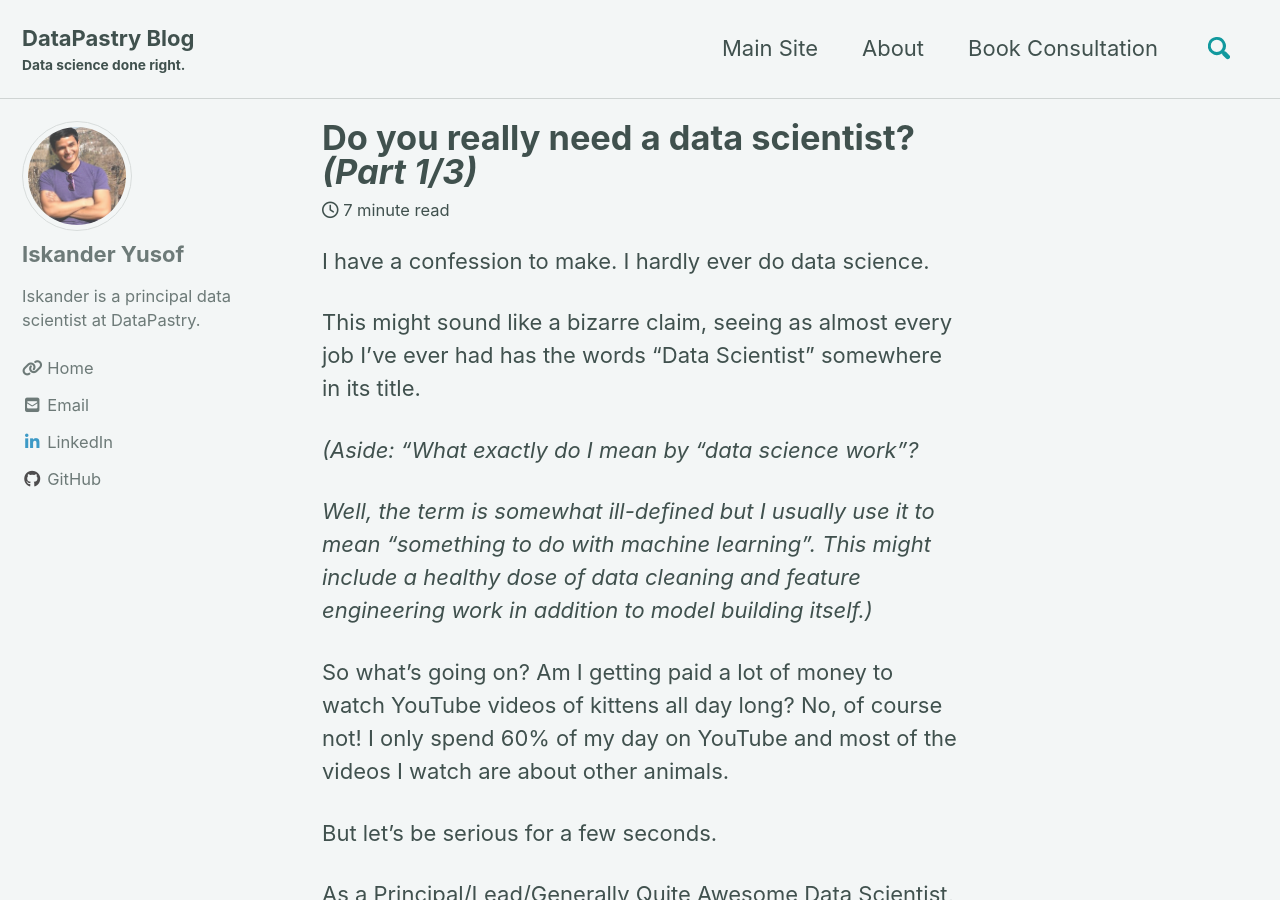
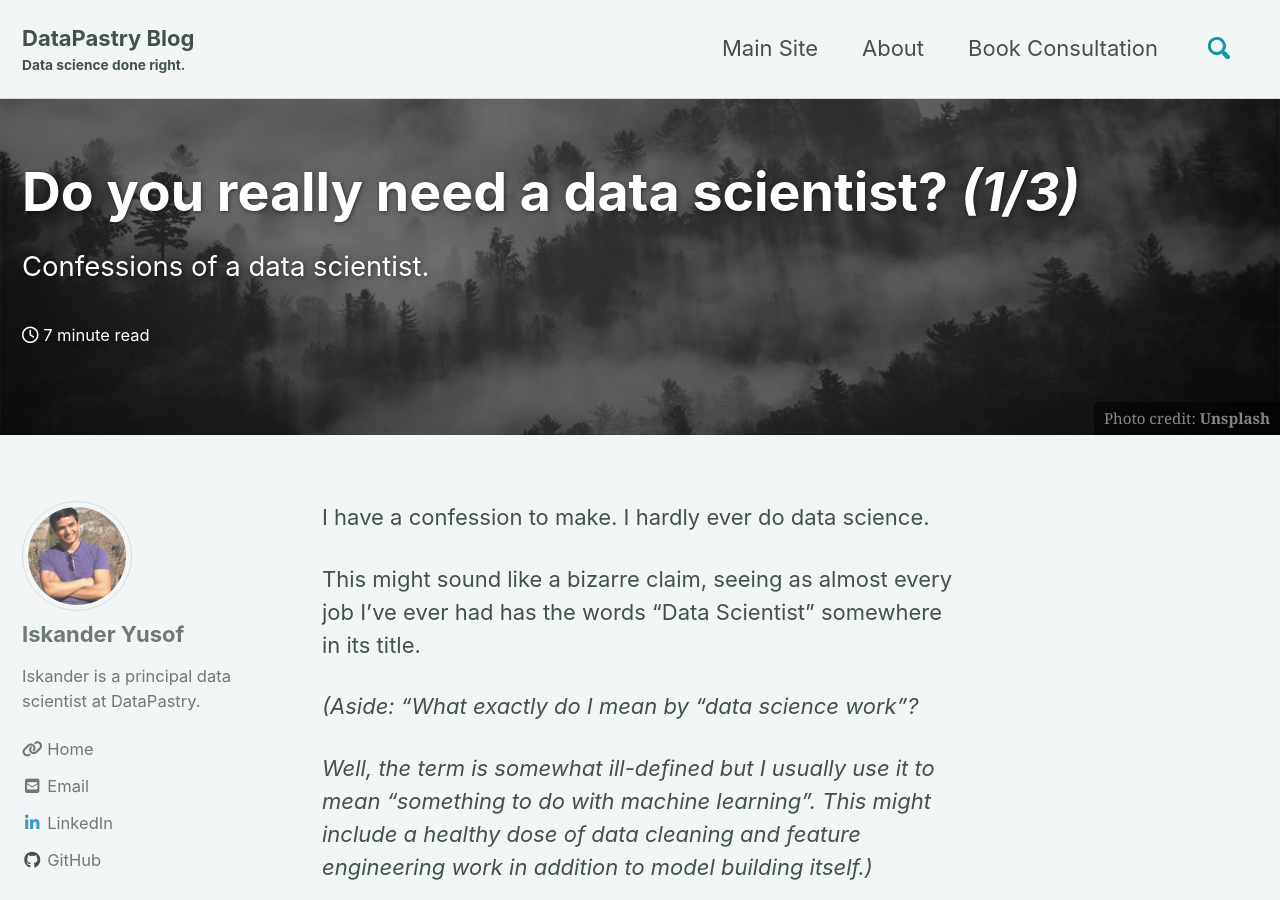
Before and after one commit to datapastry/datapastry.github.io, a Jekyll site: the page built from _posts/2019-08-06-do-you-need-a-data-scientist-part-1.md, in a window 1280 px wide and 900 px high. Built offline with Jekyll 4.4.1, drawn with Linux system fonts in a browser that asks for light colours; cached includes are drawn as plain includes; nearby versions of some CDN libraries; some of the changed text lies outside the part shown.

Commit message:
Add stopgap header image

```diff
--- a/_posts/2019-08-06-do-you-need-a-data-scientist-part-1.md
+++ b/_posts/2019-08-06-do-you-need-a-data-scientist-part-1.md
@@ -1,7 +1,11 @@
 ---
-title: "Do you really need a data scientist? _(Part 1/3)_"
+title: "Do you really need a data scientist? _(1/3)_"
 author: Iskander Yusof
 excerpt: "Confessions of a data scientist."
+header:
+  overlay_image: /assets/images/unsplash-image-1.jpg
+  overlay_filter: 0.5 # same as adding an opacity of 0.5 to a black background
+  caption: "Photo credit: [**Unsplash**](https://unsplash.com)"
 ---
 I have a confession to make. I hardly ever do data science.
 
```
Also changed, not shown: _posts/2019-08-06-do-you-need-a-data-scientist-part-2.md (+5 -1 lines), _posts/2019-08-06-do-you-need-a-data-scientist-part-3.md (+5 -1 lines), assets/images/unsplash-image-1.jpg (added).
